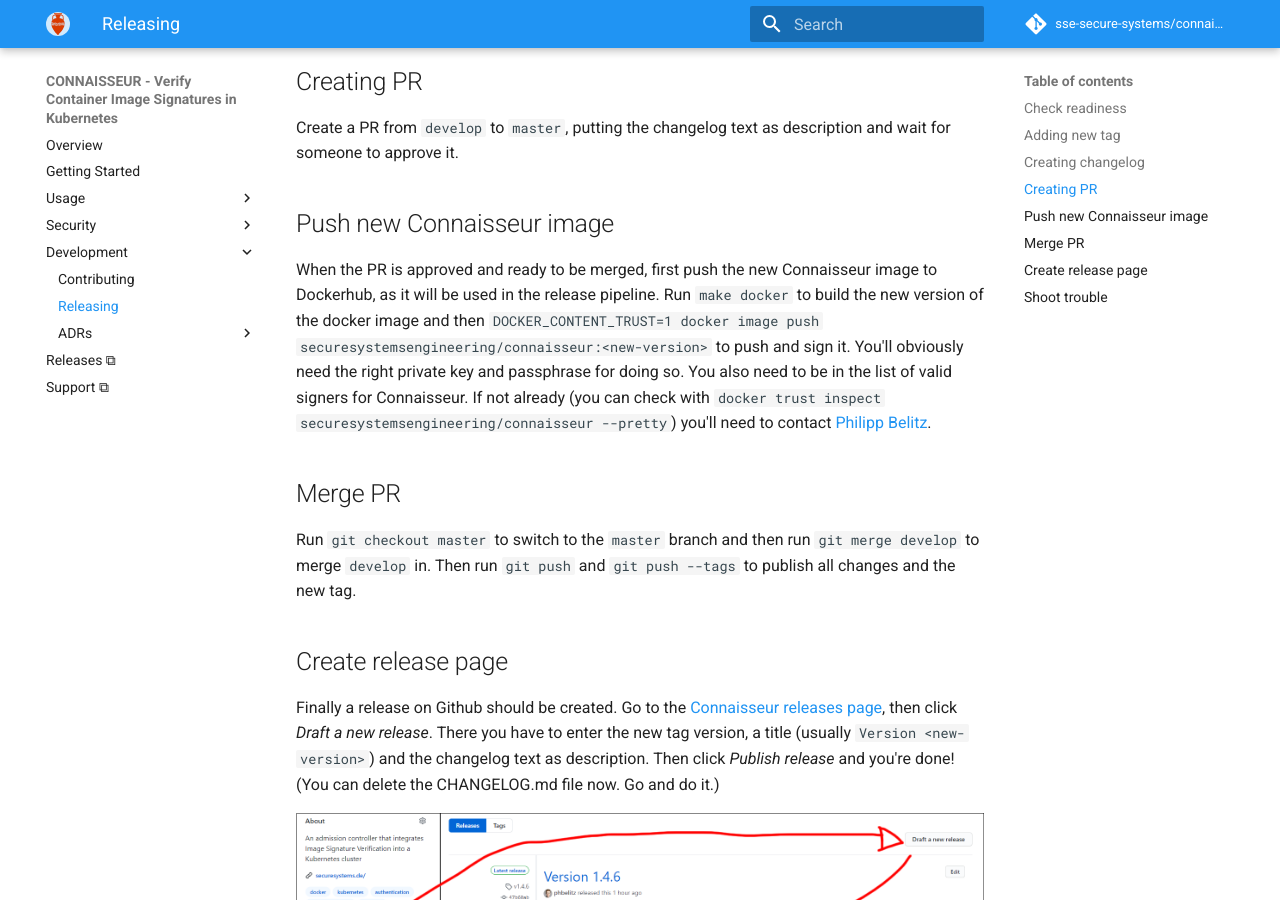
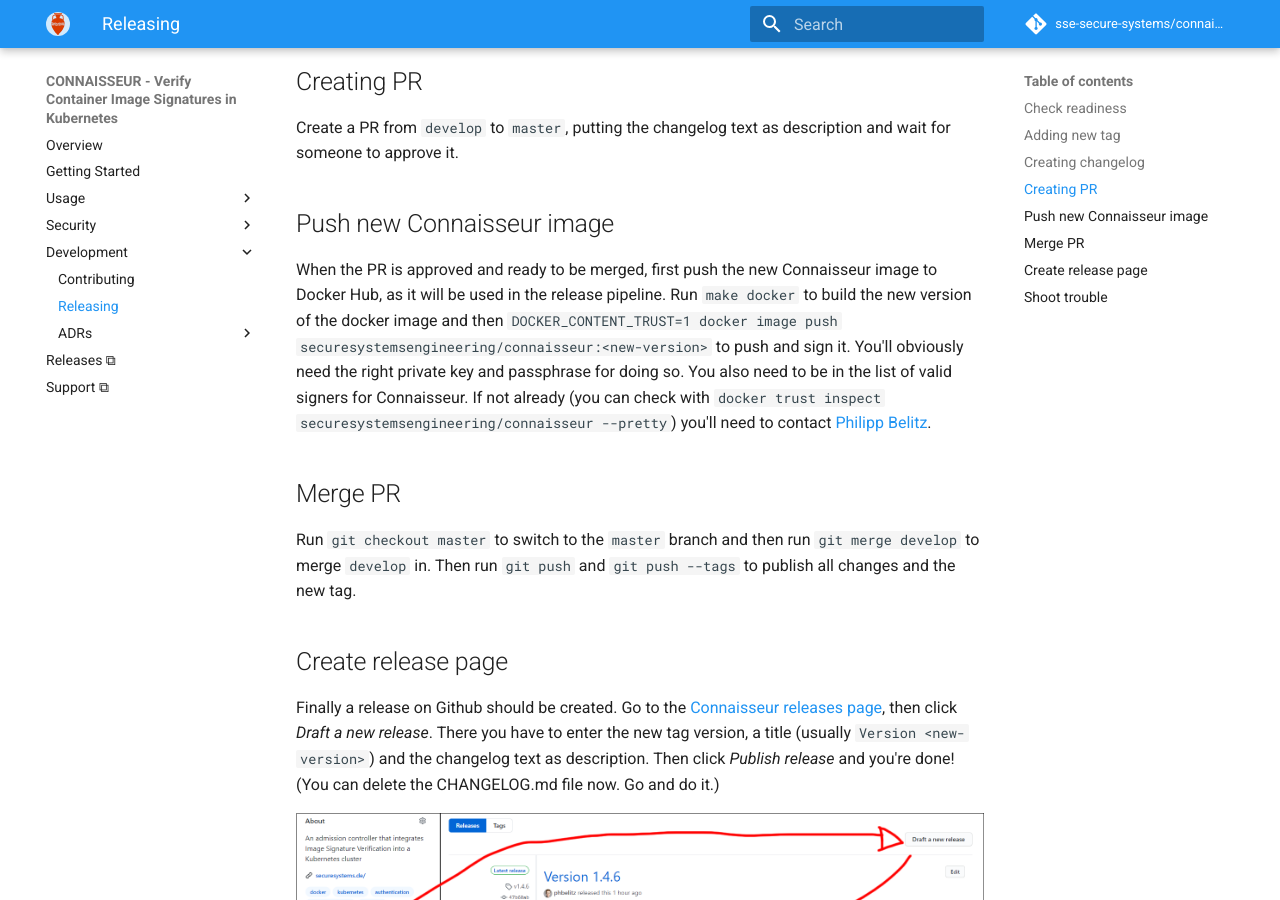
Before and after one commit to sse-secure-systems/connaisseur, an MkDocs documentation site: the page built from docs/RELEASING.md, in a window 1280 px wide and 900 px high, scrolled down 1368 px. Built offline with MkDocs 1.6.1 and Material for MkDocs 9.7.7, drawn with Linux system fonts in a browser that asks for light colours; comment, search, counter and statistics services are not loaded; the version menu is left out; some of the changed text lies outside the part shown.

Commit message:
docs: Consistent names and words
This commit makes some words and especially company/product names more consistent

```diff
--- a/docs/RELEASING.md
+++ b/docs/RELEASING.md
@@ -6,7 +6,7 @@
 - adding a new version tag
 - creating a changelog from commit messages
 - creating a PR from `develop` (new version) to `master` (current version)
-- pushing a new version of the Connaisseur image to Dockerhub
+- pushing a new version of the Connaisseur image to Docker Hub
 - merging in the PR & push tag
 - creating release page
 - shoot some trouble
@@ -40,7 +40,7 @@
 
 ## Push new Connaisseur image
 
-When the PR is approved and ready to be merged, first push the new Connaisseur image to Dockerhub, as it will be used in the release pipeline. Run `make docker` to build the new version of the docker image and then `DOCKER_CONTENT_TRUST=1 docker image push securesystemsengineering/connaisseur:<new-version>` to push and sign it. You'll obviously need the right private key and passphrase for doing so. You also need to be in the list of valid signers for Connaisseur. If not already (you can check with `docker trust inspect securesystemsengineering/connaisseur --pretty`) you'll need to contact [Philipp Belitz](mailto:philipp.belitz@securesystems.de).
+When the PR is approved and ready to be merged, first push the new Connaisseur image to Docker Hub, as it will be used in the release pipeline. Run `make docker` to build the new version of the docker image and then `DOCKER_CONTENT_TRUST=1 docker image push securesystemsengineering/connaisseur:<new-version>` to push and sign it. You'll obviously need the right private key and passphrase for doing so. You also need to be in the list of valid signers for Connaisseur. If not already (you can check with `docker trust inspect securesystemsengineering/connaisseur --pretty`) you'll need to contact [Philipp Belitz](mailto:philipp.belitz@securesystems.de).
 
 ## Merge PR
 
```
Also changed, not shown: docs/adr/ADR-3_multi_notary_config.md (+3 -3 lines), 1 other file.
